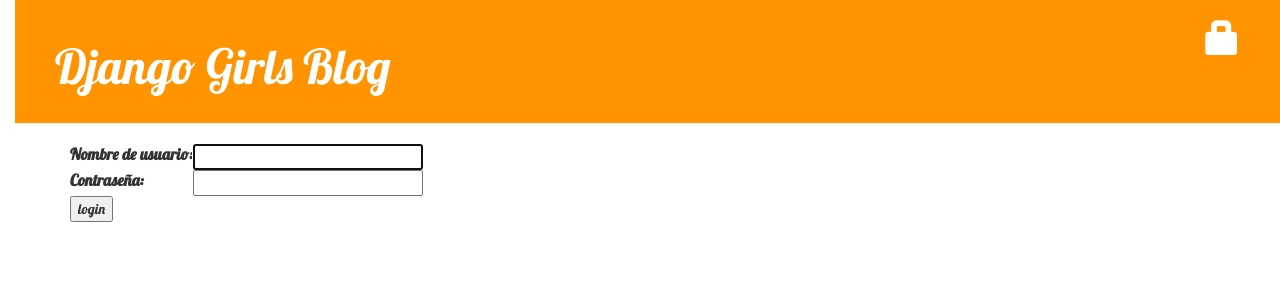
After one commit to marioggil/BlogDjango, a Django app: page /accounts/login/ in a window 1280 px wide. The commit adds this page. Shown: the top 300 px of the page. Run offline with Django 3.2, Linux system fonts and the light colour scheme; some libraries are stand-ins or nearby versions.

Commit message:
Added Log in and other optional spec

```diff
--- a/blog/templates/blog/base.html
+++ b/blog/templates/blog/base.html
@@ -12,6 +12,10 @@
         {% if user.is_authenticated %}
         <a href="{% url 'post_new' %}" class="top-menu"><span class="glyphicon glyphicon-plus"></span></a>
         <a href="{% url 'post_draft_list' %}" class="top-menu"><span class="glyphicon glyphicon-edit"></span></a>
+        <p class="top-menu">Hello {{ user.username }} <small>(<a href="{% url 'logout' %}">Log out</a>)</small></p>
+
+        {% else %}
+            <a href="{% url 'login' %}" class="top-menu"><span class="glyphicon glyphicon-lock"></span></a>
         {% endif %}
         <h1><a href="/">Django Girls Blog</a></h1>
     </div>
--- /dev/null
+++ b/blog/templates/registration/login.html
@@ -0,0 +1,24 @@
+{% extends "blog/base.html" %}
+
+{% block content %}
+    {% if form.errors %}
+        <p>Your username and password didn't match. Please try again.</p>
+    {% endif %}
+
+    <form method="post" action="{% url 'login' %}">
+    {% csrf_token %}
+        <table>
+        <tr>
+            <td>{{ form.username.label_tag }}</td>
+            <td>{{ form.username }}</td>
+        </tr>
+        <tr>
+            <td>{{ form.password.label_tag }}</td>
+            <td>{{ form.password }}</td>
+        </tr>
+        </table>
+
+        <input type="submit" value="login" />
+        <input type="hidden" name="next" value="{{ next }}" />
+    </form>
+{% endblock %}
--- a/blog/urls.py
+++ b/blog/urls.py
@@ -1,5 +1,6 @@
 from django.urls import path
 from . import views
+
 
 urlpatterns = [
     path('', views.post_list, name='post_list'),
--- a/blog/views.py
+++ b/blog/views.py
@@ -3,6 +3,7 @@ from django.utils import timezone
 from .models import Post
 from django.shortcuts import render, get_object_or_404,redirect
 from .forms import PostForm
+from django.contrib.auth.decorators import login_required
 
 
 
@@ -14,6 +15,7 @@ def post_list(request):
     posts = Post.objects.filter(published_date__lte=timezone.now()).order_by('published_date')
     return render(request, 'blog/post_list.html', {'posts': posts})
 
+@login_required
 def post_new(request):
     if request.method == "POST":
         form = PostForm(request.POST)
@@ -27,6 +29,7 @@ def post_new(request):
         form = PostForm()
     return render(request, 'blog/post_edit.html', {'form': form})
 
+@login_required
 def post_edit(request, pk):
     post = get_object_or_404(Post, pk=pk)
     if request.method == "POST":
@@ -40,10 +43,12 @@ def post_edit(request, pk):
         form = PostForm(instance=post)
     return render(request, 'blog/post_edit.html', {'form': form})
 
+@login_required
 def post_draft_list(request):
     posts = Post.objects.filter(published_date__isnull=True).order_by('created_date')
     return render(request, 'blog/post_draft_list.html', {'posts': posts})
 
+@login_required
 def post_publish(request, pk):
     post = get_object_or_404(Post, pk=pk)
     post.publish()
@@ -53,6 +58,7 @@ def publish(self):
     self.published_date = timezone.now()
     self.save()
 
+@login_required
 def post_remove(request, pk):
     post = get_object_or_404(Post, pk=pk)
     post.delete()
--- a/mysite/settings.py
+++ b/mysite/settings.py
@@ -120,3 +120,4 @@ USE_TZ = True
 
 STATIC_URL = '/static/'
 STATIC_ROOT = os.path.join(BASE_DIR, 'static')
+LOGIN_REDIRECT_URL = '/'
--- a/mysite/urls.py
+++ b/mysite/urls.py
@@ -16,8 +16,12 @@ Including another URLconf
 from django.contrib import admin
 from django.urls import path
 from django.urls import include
+from django.contrib.auth import views
 
 urlpatterns = [
     path('admin/', admin.site.urls),
     path('', include('blog.urls')),
+    path('accounts/login/', views.login, name='login'),
+    path('^accounts/logout/', views.logout, name='logout', kwargs={'next_page': '/'}),
+
 ]
```
